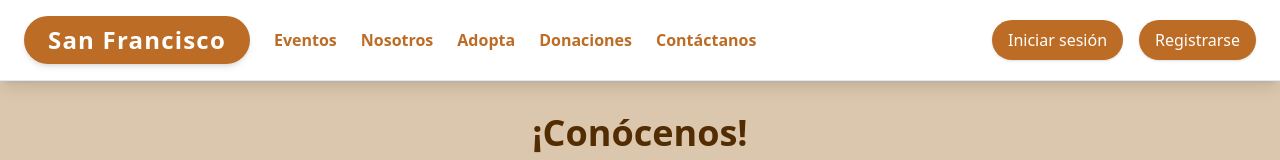
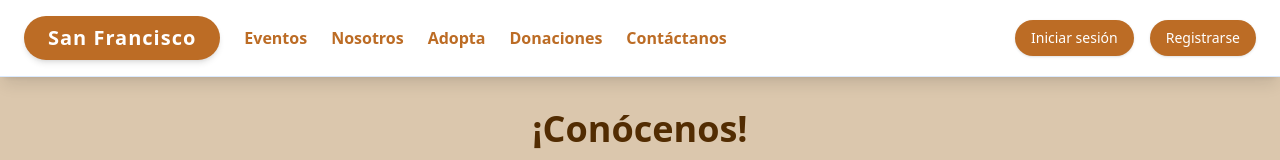
Before and after one commit to Manuelh2004/FRONTEND_ADPRSO, a React (Vite) app: page /nosotros in a window 1280 px wide. Shown: the top 160 px of the page. Built offline with nearby package versions, Linux system fonts and the light colour scheme; some icons are missing.

Commit message:
barra de tarea

```diff
--- a/src/App.jsx
+++ b/src/App.jsx
@@ -1,6 +1,5 @@
-
-import { React, useState } from "react";
-import { Router, Routes, Route, Link, Navigate } from 'react-router-dom';
+import { React, useState, useEffect } from "react";
+import { Routes, Route, Link, Navigate } from 'react-router-dom';
 import Nosotros from './Pages/Nosotros/Nosotros';
 import Adopta from './Pages/Adopta/Adopta';
 import Donaciones from './Pages/Donaciones/Donaciones';
@@ -18,40 +17,40 @@ import UsuarioMenu from './components/UsuarioMenu';
 import MisEventos from './Pages/Usuario/EventosUsuario/MisEventos';
 import MisAdopciones from './Pages/Usuario/AdopcionesUsuario/MisAdopciones';
 import Perfil from './Pages/Usuario/PerfilUsuario/Perfil';
-import ForgotPassword from './ForgotPassword'; // Asegúrate de que la ruta sea correcta
+import ForgotPassword from './ForgotPassword';
 import ResetPassword from './ResetPassword';
 import VerifyEmail from './VerifyEmail';
 
 export const App = () => {
-  const { isAuthenticated, role, logout } = useAuth();
+  const { isAuthenticated, role } = useAuth();
   const [isOpen, setIsOpen] = useState(false);
 
+  useEffect(() => {
+    document.body.style.overflow = isOpen ? 'hidden' : 'auto';
+  }, [isOpen]);
 
   return (
     <div>
       <div className="flex flex-col min-h-screen">
-        <nav className="flex items-center justify-between px-6 py-4 bg-white shadow-lg border-b border-blue-100 transition-all duration-300 sticky top-0 z-50">
+        {/* Encabezado */}
+        <header className="sticky top-0 z-50 bg-white shadow-lg border-b border-blue-100 relative">
+          <nav className="flex items-center justify-between px-6 py-4 transition-all duration-300">
+            {/* Logo y enlaces de escritorio */}
             <div className="flex items-center space-x-6">
-            <div className="bg-[#bc6c25] text-white font-extrabold text-2xl px-6 py-2 rounded-full shadow-md hover:scale-105 transform transition duration-300">
+              <div className="bg-[#bc6c25] text-white font-extrabold
+                text-base px-4 py-1
+                sm:text-lg sm:px-5 sm:py-1.5
+                md:text-xl md:px-6 md:py-2
+                rounded-full shadow-md hover:scale-105 transform transition duration-300">
                 <span className="tracking-wider">San Francisco</span>
               </div>
 
               <ul className="hidden md:flex space-x-6 text-[#bc6c25] font-semibold">
-              <li className="hover:text-[#dda15e] transition duration-300">
-                <Link to="/eventos">Eventos</Link>
-              </li>
-              <li className="hover:text-[#dda15e] transition duration-300">
-                <Link to="/nosotros">Nosotros</Link>
-              </li>
-              <li className="hover:text-[#dda15e] transition duration-300">
-                <Link to="/adopta">Adopta</Link>
-              </li>
-              <li className="hover:text-[#dda15e] transition duration-300">
-                <Link to="/donaciones">Donaciones</Link>
-              </li>
-              <li className="hover:text-[#dda15e] transition duration-300">
-                <Link to="/contacto">Contáctanos</Link>
-              </li>
+                <li className="hover:text-[#dda15e] transition duration-300"><Link to="/eventos">Eventos</Link></li>
+                <li className="hover:text-[#dda15e] transition duration-300"><Link to="/nosotros">Nosotros</Link></li>
+                <li className="hover:text-[#dda15e] transition duration-300"><Link to="/adopta">Adopta</Link></li>
+                <li className="hover:text-[#dda15e] transition duration-300"><Link to="/donaciones">Donaciones</Link></li>
+                <li className="hover:text-[#dda15e] transition duration-300"><Link to="/contacto">Contáctanos</Link></li>
                 {isAuthenticated && role === 'Administrador' && (
                   <li className="hover:text-[#dda15e] transition duration-300">
                     <Link to="/admin-only">Administrador</Link>
@@ -60,30 +59,26 @@ export const App = () => {
               </ul>
             </div>
 
-          <div className="flex items-center space-x-4">
+            {/* Botones de sesión solo visibles en escritorio */}
+            <div className="hidden md:flex items-center space-x-4">
               {isAuthenticated ? (
                 <UsuarioMenu />
               ) : (
                 <>
-                <Link
-                  to="/login"
-                  className="text-white bg-[#bc6c25] px-4 py-2 rounded-full hover:bg-[#dda15e] transition duration-300 shadow-sm"
-                >
+                  <Link to="/login" className="text-sm text-white bg-[#bc6c25] px-4 py-2 rounded-full hover:bg-[#dda15e] transition duration-300 shadow-sm">
                     Iniciar sesión
                   </Link>
-                <Link
-                  to="/registro"
-                  className="text-white bg-[#bc6c25] px-4 py-2 rounded-full hover:bg-[#dda15e] transition duration-300 shadow-sm"
-                >
+                  <Link to="/registro" className="text-sm text-white bg-[#bc6c25] px-4 py-2 rounded-full hover:bg-[#dda15e] transition duration-300 shadow-sm">
                     Registrarse
                   </Link>
                 </>
               )}
             </div>
+
             {/* Ícono Hamburguesa */}
             <div className="md:hidden flex items-center">
               <button
-              className="text-[#bc6c25] focus:outline-none"
+                className="text-[#bc6c25] focus:outline-none transition-transform duration-200"
                 onClick={() => setIsOpen(!isOpen)}
               >
                 <svg
@@ -103,9 +98,9 @@ export const App = () => {
             </div>
           </nav>
 
-        {/* Menú desplegable para móviles */}
+          {/* Menú desplegable móvil */}
           {isOpen && (
-          <div className="md:hidden bg-white shadow-lg">
+            <div className="md:hidden absolute top-full left-0 w-full bg-white shadow-lg z-40">
               <ul className="flex flex-col space-y-4 p-4 text-[#bc6c25] font-semibold">
                 <li className="hover:text-[#dda15e] transition duration-300">
                   <Link to="/eventos" onClick={() => setIsOpen(false)}>Eventos</Link>
@@ -128,16 +123,21 @@ export const App = () => {
                   </li>
                 )}
               </ul>
+
+                  {isAuthenticated && (
+      <div className="px-4 pb-4">
+        <UsuarioMenu isMobile={true} />
       </div>
     )}
 
+            </div>
+          )}
+        </header>
 
+        {/* Contenido principal */}
         <div className="flex-1">
           <Routes>
-        {/* RUTA PÚBLICA */}
             <Route index element={<Navigate to="/nosotros" replace />} />
-
-        {/* RUTAS PÚBLICAS EXTRAS */}
             <Route path="/nosotros" element={<Nosotros />} />
             <Route path="/adopta" element={<Adopta />} />
             <Route path="/adopta/:id" element={<MascotaDetalle />} />
@@ -145,25 +145,20 @@ export const App = () => {
             <Route path="/contacto" element={<Contacto />} />
             <Route path="/eventos/lista" element={<ListaEventos />} />
             <Route path="/eventos/:id" element={<EventoDetalle />} />
-        <Route path='/eventos' element={<Eventos/>} />
+            <Route path="/eventos" element={<Eventos />} />
             <Route path="/reset-password" element={<ResetPassword />} />
-        <Route path="/verify-email" element={<VerifyEmail/>} />
-
-        {/* RUTA DE LOGIN */}
+            <Route path="/verify-email" element={<VerifyEmail />} />
             <Route path="/login" element={<Login />} />
             <Route path="/registro" element={<Registro />} />
-
-        {/* RUTA DE RECUPERACIÓN DE CONTRASEÑA */}
-        <Route path="/forgot-password" element={<ForgotPassword />} /> {/* Agregada la ruta para forgot-password */}
-
-        {/* RUTAS PROTEGIDAS */}
-        <Route path="/admin-only" element={<ProtectedRoute allowedRoles={['Administrador']} element={<Administrador/>} />}/>
-        <Route path="/mis-eventos" element={<ProtectedRoute allowedRoles={['Usuario', 'Administrador']} element={<MisEventos />} />}/>
-        <Route path="/mis-adopciones" element={<ProtectedRoute allowedRoles={['Usuario', 'Administrador']} element={<MisAdopciones />} />}/>
-        <Route path="/mi-perfil" element={<ProtectedRoute allowedRoles={['Usuario', 'Administrador']} element={<Perfil />} />}/>
+            <Route path="/forgot-password" element={<ForgotPassword />} />
+            <Route path="/admin-only" element={<ProtectedRoute allowedRoles={['Administrador']} element={<Administrador />} />} />
+            <Route path="/mis-eventos" element={<ProtectedRoute allowedRoles={['Usuario', 'Administrador']} element={<MisEventos />} />} />
+            <Route path="/mis-adopciones" element={<ProtectedRoute allowedRoles={['Usuario', 'Administrador']} element={<MisAdopciones />} />} />
+            <Route path="/mi-perfil" element={<ProtectedRoute allowedRoles={['Usuario', 'Administrador']} element={<Perfil />} />} />
           </Routes>
         </div>
-      {/* FOOTER */}
+
+        {/* Footer */}
         <footer className="bg-[#9A6C3B] text-white text-center py-6">
           <p>© 2025 Albergue San Francisco. Todos los derechos reservados.</p>
         </footer>
--- a/src/components/UsuarioMenu.jsx
+++ b/src/components/UsuarioMenu.jsx
@@ -2,7 +2,7 @@ import { useState, useRef, useEffect } from "react";
 import { Link } from "react-router-dom";
 import { useAuth } from "../context/AuthContext";
 
-export default function UsuarioMenu() {
+export default function UsuarioMenu({ isMobile = false }) {
   const { logout } = useAuth();
   const [menuOpen, setMenuOpen] = useState(false);
   const menuRef = useRef();
@@ -18,47 +18,52 @@ export default function UsuarioMenu() {
   }, []);
 
   return (
-    <div className="relative" ref={menuRef}>
-      {/* Botón con icono Font Awesome */}
+    <div className={`relative ${isMobile ? 'w-full' : ''}`} ref={menuRef}>
+      {/* Botón del menú usuario */}
       <button
         onClick={() => setMenuOpen((prev) => !prev)}
-        className="text-3xl text-gray-600 hover:text-[#bc6c25] transition duration-200"
+        className={`text-3xl text-gray-600 hover:text-[#bc6c25] transition duration-200 ${
+          isMobile ? 'w-full text-left px-4 py-2 border border-gray-300 rounded-md text-base' : ''
+        }`}
       >
-        <i className="fa-regular fa-circle-user"></i>
+        <i className="fa-regular fa-circle-user mr-2"></i>
+        {isMobile && 'Mi cuenta'}
       </button>
 
       {/* Menú desplegable */}
       {menuOpen && (
-        <div className="absolute right-0 mt-2 w-52 bg-white rounded-lg shadow-lg border border-gray-200 z-50 overflow-hidden">
+        <div className={`bg-white border rounded-md shadow-md z-50 mt-2 ${
+          isMobile ? 'w-full' : 'absolute right-0 w-52'
+        }`}>
           <Link
             to="/mi-perfil"
-            className="block px-5 py-3 text-sm text-gray-700 hover:bg-gray-100 transition"
+            className="block px-4 py-2 text-sm text-gray-700 hover:bg-gray-100"
             onClick={() => setMenuOpen(false)}
           >
-            <i className="fa-solid fa-user"></i> Mi Perfil
+            <i className="fa-solid fa-user mr-2"></i> Mi Perfil
           </Link>
           <Link
             to="/mis-adopciones"
-            className="block px-5 py-3 text-sm text-gray-700 hover:bg-gray-100 transition"
+            className="block px-4 py-2 text-sm text-gray-700 hover:bg-gray-100"
             onClick={() => setMenuOpen(false)}
           >
-            <i className="fa-solid fa-paw"></i> Mis Adopciones
+            <i className="fa-solid fa-paw mr-2"></i> Mis Adopciones
           </Link>
           <Link
             to="/mis-eventos"
-            className="block px-5 py-3 text-sm text-gray-700 hover:bg-gray-100 transition"
+            className="block px-4 py-2 text-sm text-gray-700 hover:bg-gray-100"
             onClick={() => setMenuOpen(false)}
           >
-            <i className="fa-solid fa-calendar"></i> Mis Eventos
+            <i className="fa-solid fa-calendar mr-2"></i> Mis Eventos
           </Link>
           <button
             onClick={() => {
               logout();
               setMenuOpen(false);
             }}
-            className="w-full text-left px-5 py-3 text-sm text-red-600 hover:bg-red-50 transition"
+            className="block w-full text-left px-4 py-2 text-sm text-red-600 hover:bg-red-50"
           >
-            <i className="fa-solid fa-right-from-bracket"></i> Cerrar sesión
+            <i className="fa-solid fa-right-from-bracket mr-2"></i> Cerrar sesión
           </button>
         </div>
       )}
```
Lines whose indentation alone changed are shown as unchanged.
